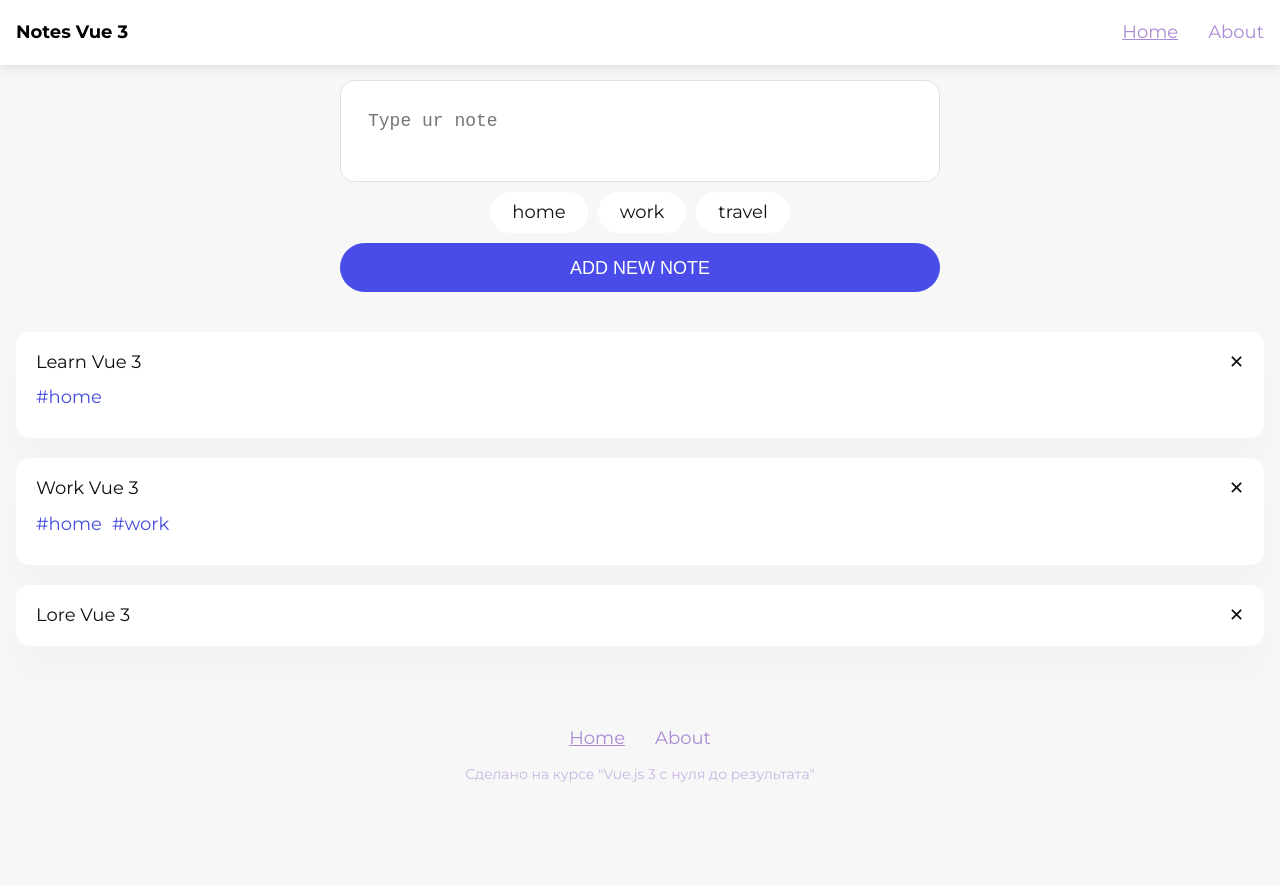
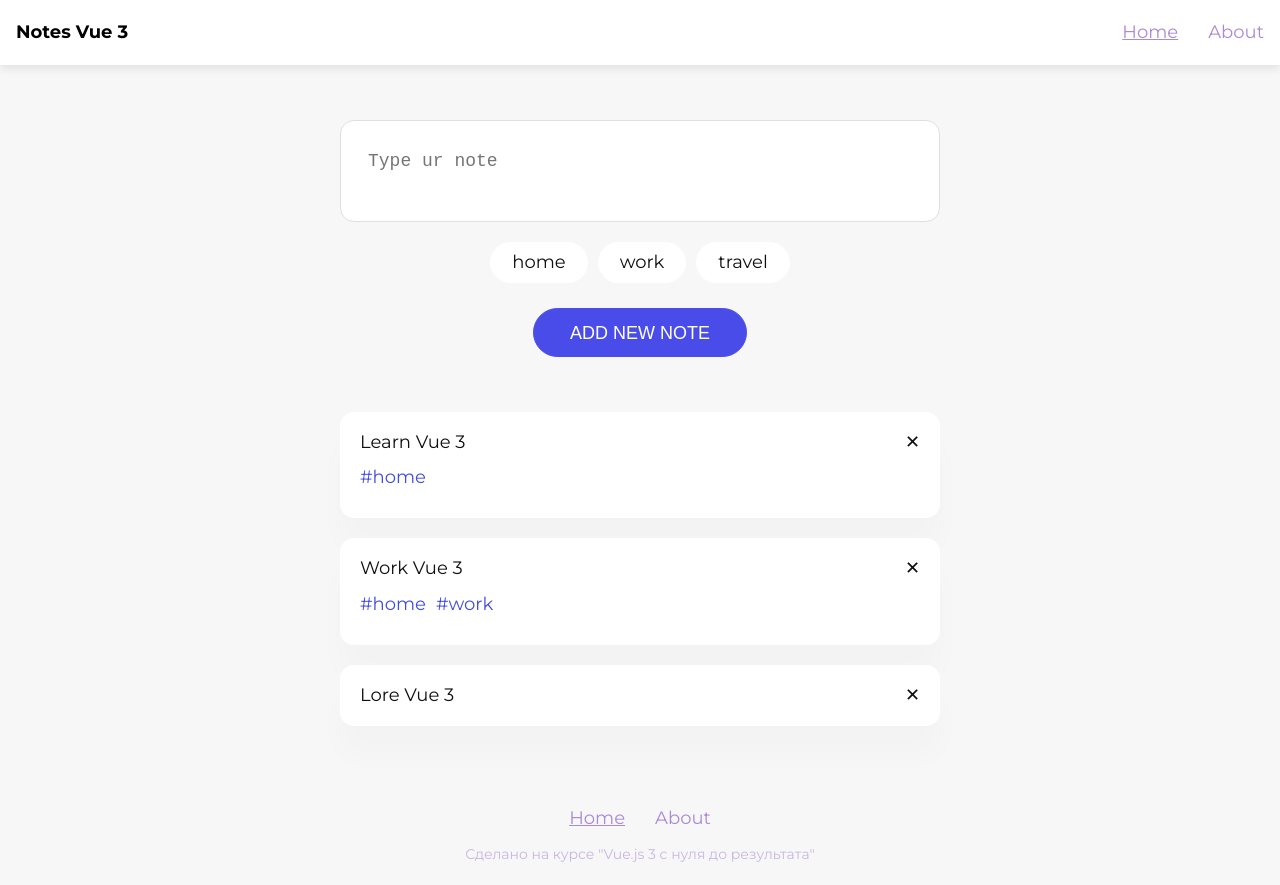
Before and after one commit to RedBigNow/notes-vue-3, a Vue app: page /#/ in a window 1280 px wide. Before the commit the page ends 805 px from the top, so only its background shows below. Built offline with nearby package versions, Linux system fonts and the light colour scheme.

Commit message:
style edits + added page about

```diff
--- a/src/components/Notes/Form.vue
+++ b/src/components/Notes/Form.vue
@@ -61,6 +61,7 @@ export default {
   display: flex;
   flex-direction: column;
   align-items: center;
+  padding: 40px 0 15px;
 }
 
 .note-form {
@@ -70,7 +71,12 @@ export default {
   width: 100%;
 
   textarea {
-    margin-bottom: 0;
+    margin-bottom: 10px;
+  }
+
+  .btn {
+    max-width: 220px;
+    margin: 15px auto 0;
   }
 }
 </style>
--- a/src/components/Notes/List.vue
+++ b/src/components/Notes/List.vue
@@ -30,6 +30,9 @@ export default {
 
 <style lang="scss">
 .notes-list {
+  max-width: 600px;
+  width: 100%;
+  margin: 0 auto;
   padding: 40px 0;
 }
 
--- a/src/pages/about.vue
+++ b/src/pages/about.vue
@@ -10,7 +10,12 @@
       <li>Хеши и моды для роутера</li>
       <li>Настройка общего конфига</li>
     </ul>
-    <p>Сделано на курсе <a href="https://tocode.ru/courses/vuejs-3-s-nulya-do-rezultata/">"Vue.js 3 c нуля до результата"</a>
-    </p>
+    <h2>И мелочи:</h2>
+    <ul>
+      <li>Полное настройка для переиспользования шаблона</li>
+      <li>Универсальный компонент списка и форм</li>
+      <li>Универсальный компонент Тегов для будущих проектов</li>
+    </ul>
+    <p>Сделано на курсе <a href="https://tocode.ru/courses/vuejs-3-s-nulya-do-rezultata/">Vue.js 3 c нуля до результата</a></p>
   </div>
 </template>
```
Also changed, not shown: 5 other files (tests, documents, lock files or other folders).
